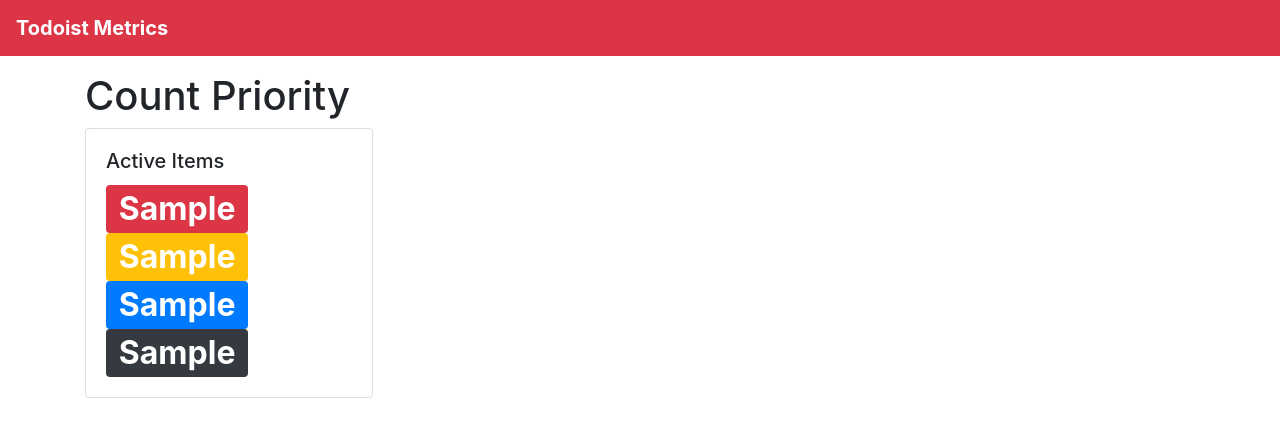
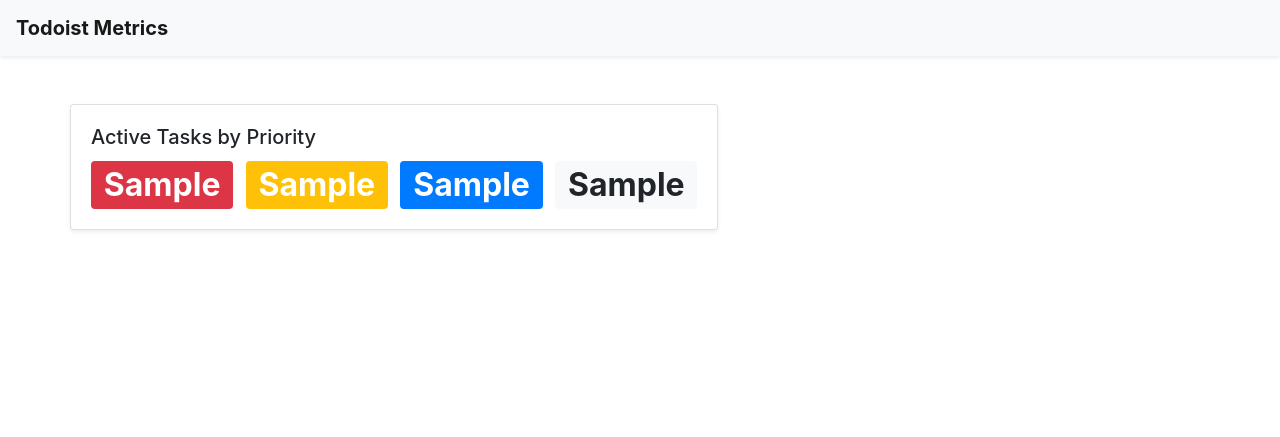
Before and after one commit to njbbaer/todoist-metrics, a Flask app: template templates/home.html in a window 1280 px wide. Shown: the top 437 px of the page. Run offline with Flask 2, Linux system fonts and the light colour scheme; the template is opened without the code that fills it: most values are stand-ins (such as "Sample title", 1, 10 or a date in 2020); some libraries are stand-ins or nearby versions.

Commit message:
Improve UI design

```diff
--- a/app.py
+++ b/app.py
@@ -13,7 +13,7 @@ def home():
         first_priority  = tm.count_active_items(priority=4),
         second_priority = tm.count_active_items(priority=3),
         third_priority  = tm.count_active_items(priority=2),
-        fourth_priority = tm.count_active_items(priority=1,)
+        fourth_priority = tm.count_active_items(priority=1),
     )
 
 @app.route('/webhook', methods=['POST'])
--- a/templates/base.html
+++ b/templates/base.html
@@ -11,8 +11,8 @@
     <title>Todoist Metrics</title>
   </head>
   <body>
-    <nav class="navbar navbar-dark bg-danger" style="margin-bottom: 1rem">
-      <span class="navbar-brand mb-0 h1"><b>Todoist Metrics</b></span>
+    <nav class="navbar navbar-light bg-light shadow-sm mb-5" style="margin-bottom: 1rem">
+      <span class="navbar-brand"><b>Todoist Metrics</b></span>
     </nav>
     {% block content %}
     {% endblock %}
--- a/templates/home.html
+++ b/templates/home.html
@@ -2,23 +2,24 @@
 {% block title %}Home Page{% endblock %}
 {% block content %}
 <div class="container">
-  <h1>Count Priority</h1>
-  <div class="card" style="width: 18rem;">
+  <div class="row">
+    <div class="card column shadow-sm">
       <div class="card-body">
-      <h5 class="card-title">Active Items</h5>
+        <h5 class="card-title">Active Tasks by Priority</h5>
         <div class="badge badge-danger" style="font-size: 2em">
           {{ first_priority }}
         </div>
-      <div class="badge badge-warning text-white" style="font-size: 2em">
+        <div class="badge badge-warning text-white ml-2" style="font-size: 2em">
           {{ second_priority }}
         </div>
-      <div class="badge badge-primary" style="font-size: 2em">
+        <div class="badge badge-primary ml-2" style="font-size: 2em">
           {{ third_priority }}
         </div>
-      <div class="badge badge-dark" style="font-size: 2em">
+        <div class="badge badge-light ml-2" style="font-size: 2em">
           {{ fourth_priority }}
         </div>
       </div>
     </div>
   </div>
+</div>
 {% endblock %}
```
Lines whose indentation alone changed are shown as unchanged.
